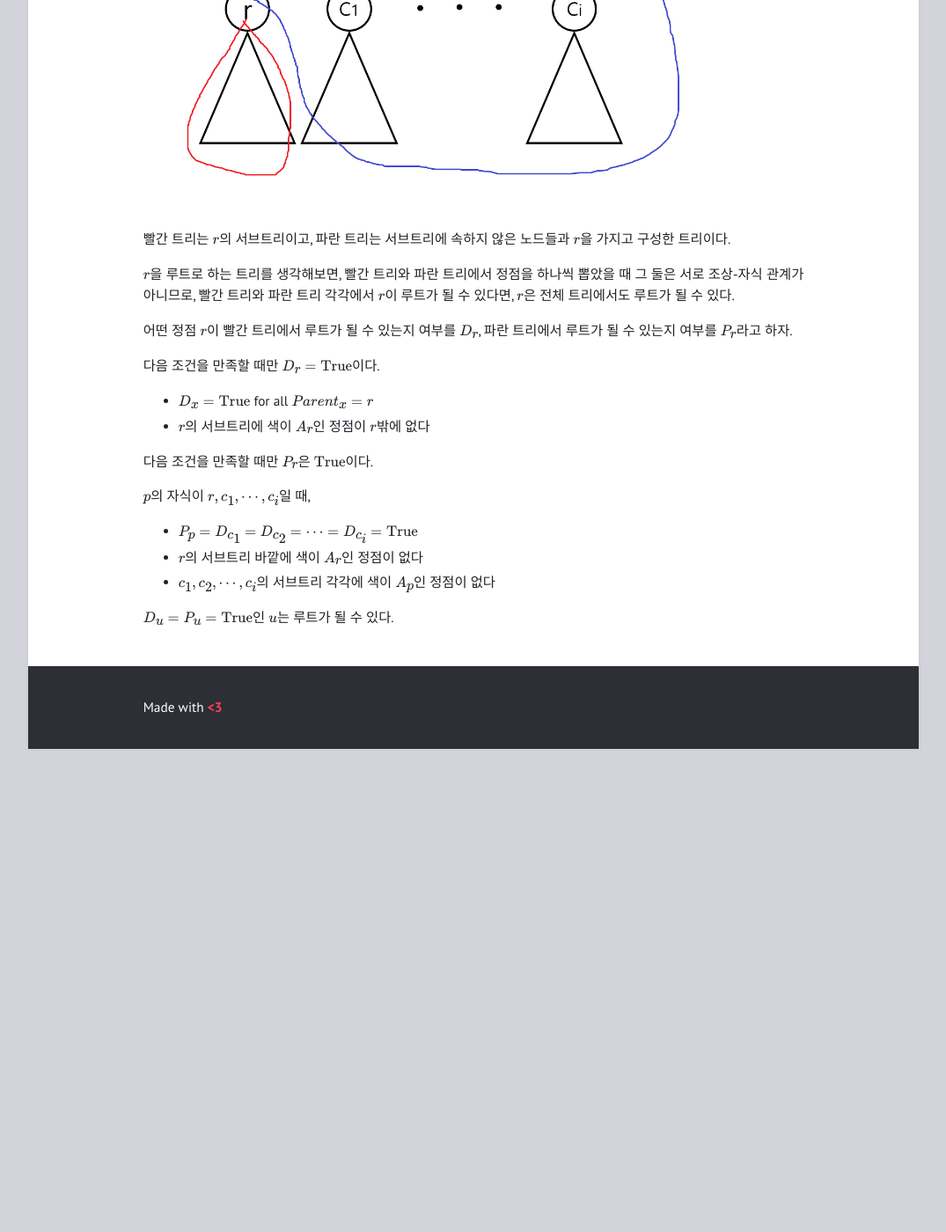
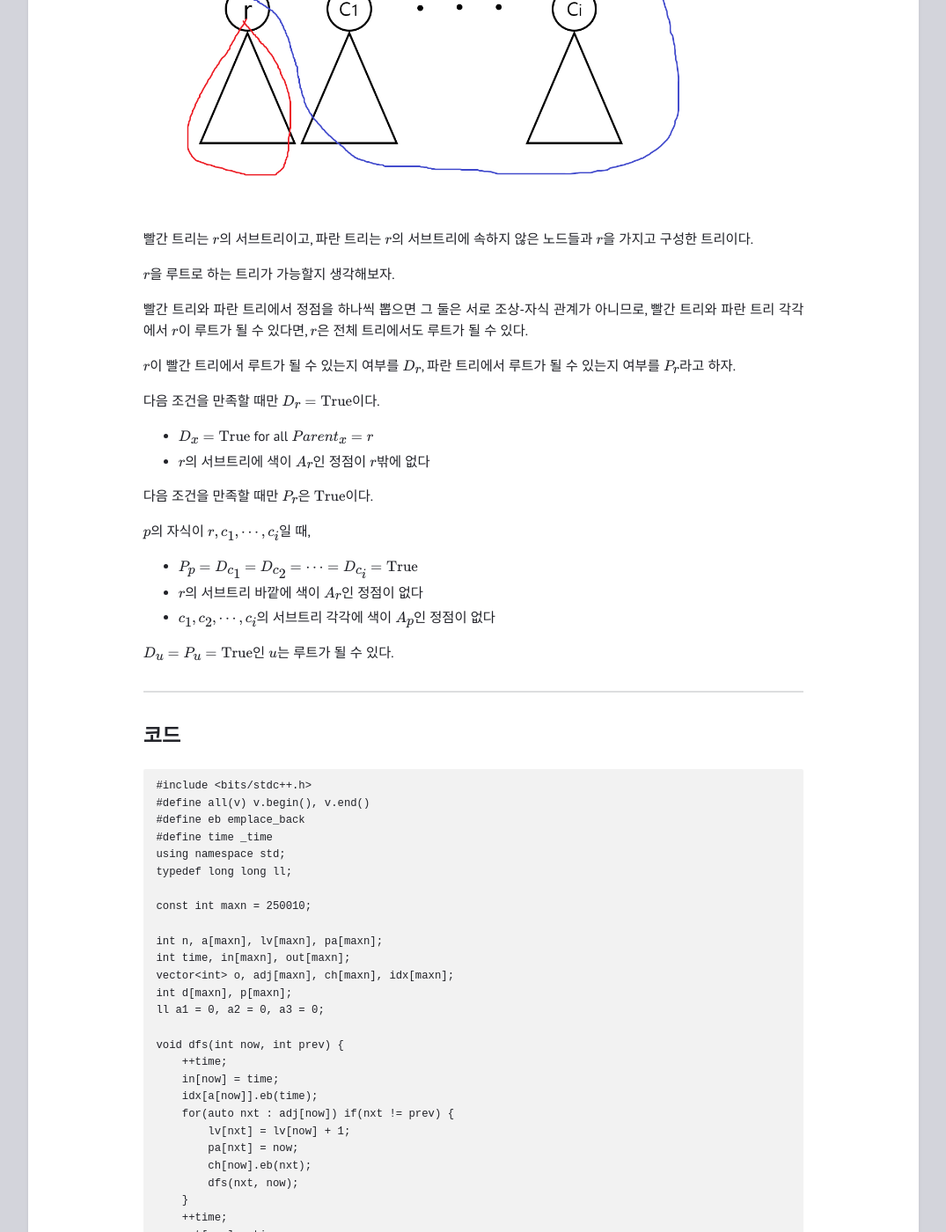
Before and after one commit to cloneot/cloneot.github.io, a Jekyll site: the page built from _posts/2022-11-14-BOJ-18189.md, in a window 1280 px wide and 1400 px high, scrolled down 1681 px. Shown: the whole window at 88% size, without its empty margins (102-1177 px from the left). Built offline with Jekyll 4.4.1, drawn with Linux system fonts in a browser that asks for light colours; formulas are drawn with MathJax 3; before the commit the page ends 2532 px from its top, so only the background shows below that; some of the changed text lies outside the part shown.

Commit message:
Update 2022-11-14-BOJ-18189.md
표현 수정, 솔루션 코드 추가

````diff
--- a/_posts/2022-11-14-BOJ-18189.md
+++ b/_posts/2022-11-14-BOJ-18189.md
@@ -35,14 +35,16 @@
 
 ![그림](/assets/img/18189 subtree-2.png)
 
-빨간 트리는 $r$의 서브트리이고, 파란 트리는 서브트리에 속하지 않은 노드들과 $r$을 가지고 구성한 트리이다.
+빨간 트리는 $r$의 서브트리이고, 파란 트리는 $r$의 서브트리에 속하지 않은 노드들과 $r$을 가지고 구성한 트리이다.
 
-$r$을 루트로 하는 트리를 생각해보면, 빨간 트리와 파란 트리에서 정점을 하나씩 뽑았을 때 그 둘은 서로 조상-자식 관계가 아니므로,
+$r$을 루트로 하는 트리가 가능할지 생각해보자.
+
+빨간 트리와 파란 트리에서 정점을 하나씩 뽑으면 그 둘은 서로 조상-자식 관계가 아니므로,
 빨간 트리와 파란 트리 각각에서 $r$이 루트가 될 수 있다면, $r$은 전체 트리에서도 루트가 될 수 있다.
 
 
 
-어떤 정점 $r$이 빨간 트리에서 루트가 될 수 있는지 여부를 $D_r$, 파란 트리에서 루트가 될 수 있는지 여부를 $P_r$라고 하자.
+$r$이 빨간 트리에서 루트가 될 수 있는지 여부를 $D_r$, 파란 트리에서 루트가 될 수 있는지 여부를 $P_r$라고 하자.
 
 
 
@@ -64,3 +66,88 @@
 
 
 $D_u = P_u = \text{True}$인 $u$는 루트가 될 수 있다.
+
+---
+
+## 코드
+
+```C++
+#include <bits/stdc++.h>
+#define all(v) v.begin(), v.end()
+#define eb emplace_back
+#define time _time
+using namespace std;
+typedef long long ll;
+
+const int maxn = 250010;
+
+int n, a[maxn], lv[maxn], pa[maxn];
+int time, in[maxn], out[maxn];
+vector<int> o, adj[maxn], ch[maxn], idx[maxn];
+int d[maxn], p[maxn];
+ll a1 = 0, a2 = 0, a3 = 0;
+
+void dfs(int now, int prev) {
+    ++time;
+    in[now] = time;
+    idx[a[now]].eb(time);
+    for(auto nxt : adj[now]) if(nxt != prev) {
+        lv[nxt] = lv[now] + 1;
+        pa[nxt] = now;
+        ch[now].eb(nxt);
+        dfs(nxt, now);
+    }
+    ++time;
+    out[now] = time;
+    idx[a[now]].eb(time);
+}
+
+void solve(int now) {
+    int dcnt = 0;
+    for(auto nxt : ch[now]) dcnt += d[nxt];
+
+    int vcnt = lower_bound(all(idx[a[now]]), out[now]) - lower_bound(all(idx[a[now]]), in[now]) + 1;
+    for(auto nxt : ch[now]) {
+        p[nxt] &= p[now];
+        p[nxt] &= (dcnt - d[nxt] == ch[now].size() - 1);
+
+        int ucnt = lower_bound(all(idx[a[now]]), out[nxt] + 1) - lower_bound(all(idx[a[now]]), in[nxt]);
+        p[nxt] &= (ucnt == vcnt - 2);
+    }
+
+    for(auto nxt : ch[now]) solve(nxt);
+}
+
+int main(void) {
+    ios_base::sync_with_stdio(0);   cin.tie(0);
+    cin >> n;
+    for(int i = 1; i <= n; ++i) cin >> a[i];
+    for(int i = 1; i <= n - 1; ++i) {
+        int u, v;   cin >> u >> v;
+        adj[u].eb(v);
+        adj[v].eb(u);
+    }
+    dfs(1, -1);
+    for(int i = 0; i <= n; ++i) d[i] = p[i] = 1;
+
+    for(int i = 1; i <= n; ++i) {
+        int cnt = lower_bound(all(idx[a[i]]), out[i]) - lower_bound(all(idx[a[i]]), in[i]) + 1;
+        if(cnt > 2)                 d[i] = 0;
+        if(idx[a[i]].size() != cnt) p[i] = 0;
+    }
+
+    for(int i = 1; i <= n; ++i) o.eb(i);
+    sort(all(o), [&](int l, int r) { return lv[l] > lv[r]; });
+    for(auto v : o) for(auto c : ch[v]) d[v] &= d[c];
+
+    solve(1);
+
+    for(int i = 1; i <= n; ++i) if(d[i] && p[i]) {
+        a1 += 1;
+        a2 += i;
+        a3 += 1LL * i * i;
+    }
+    cout << a1 << '\n' << a2 << '\n' << a3 << '\n';
+    return 0;
+}
+```
````
Also changed, not shown: other parts of _posts/2022-11-14-BOJ-18189.md (+2 -2 lines).
